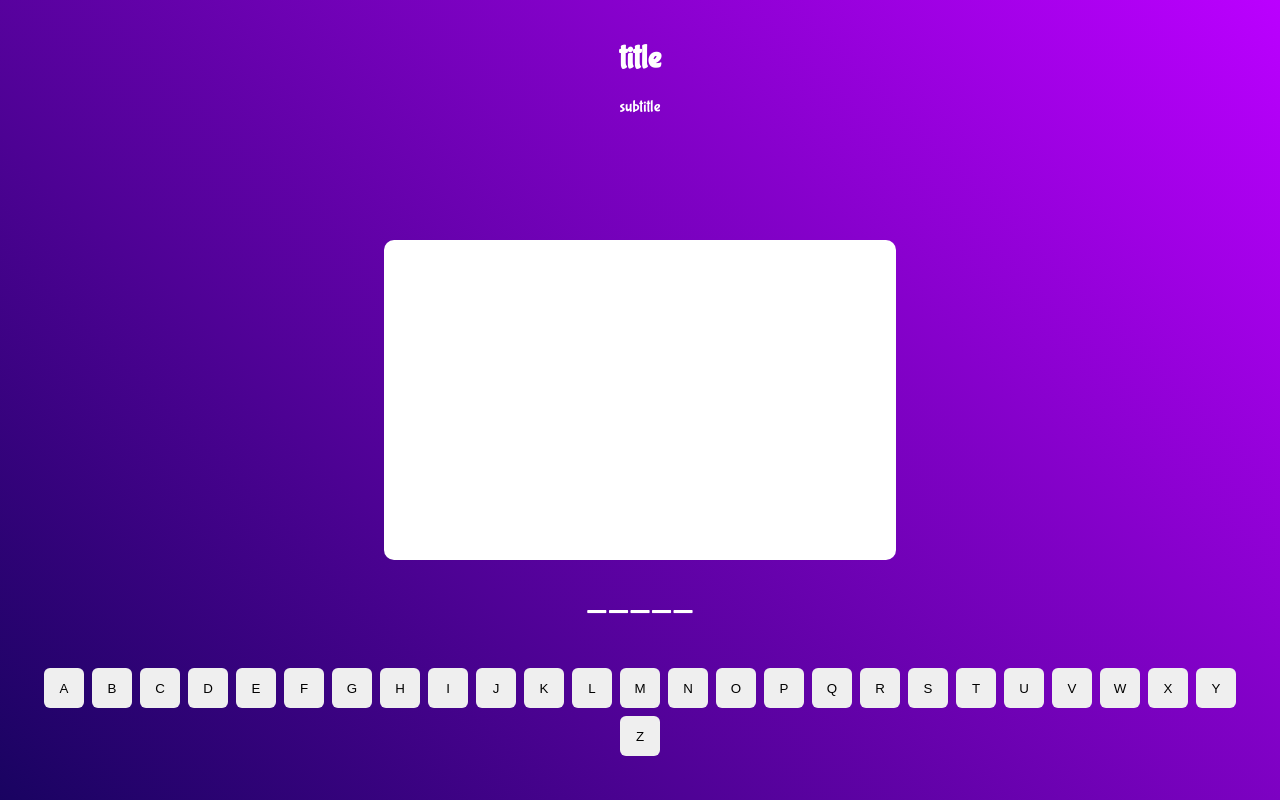
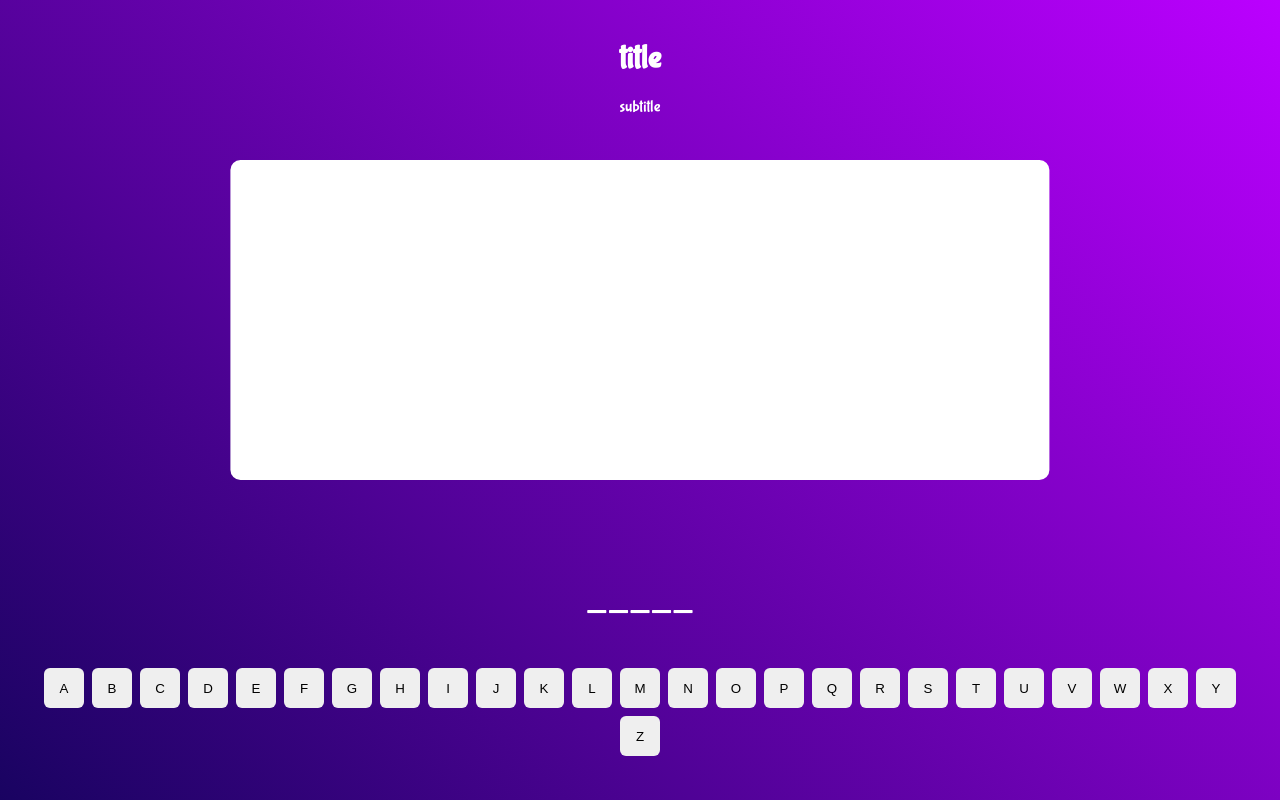
Before and after one commit to brennoEudes/hangman, a React (Create React App) app: page / in a window 1280 px wide. Built offline with nearby package versions, Linux system fonts and the light colour scheme.

Commit message:
hangman svg position adjust

```diff
--- a/src/App.css
+++ b/src/App.css
@@ -38,15 +38,16 @@ body {
   gap: 2rem;
 }
 
+/* HANGMAN PARTS */
 .hangman svg {
   background: white;
   padding: 2rem;
   border-radius: 1rem;
 
   position: absolute;
-  top: 50%;
+  top: 40%;
   left: 50%;
-  width: 40vw;
+  width: 64vw;
   height: 40vh;
   transform: translate(-50%, -50%);
 }
```
